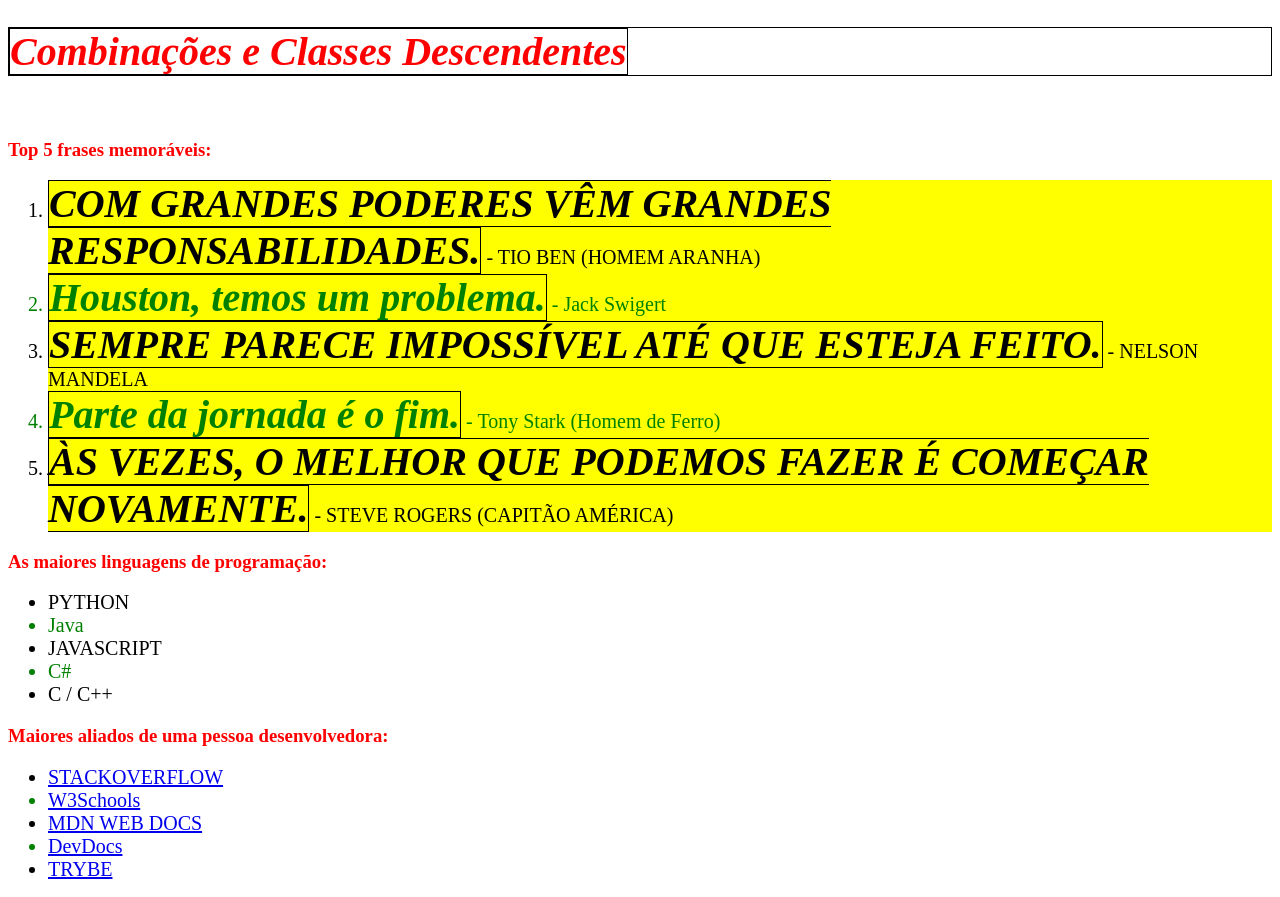
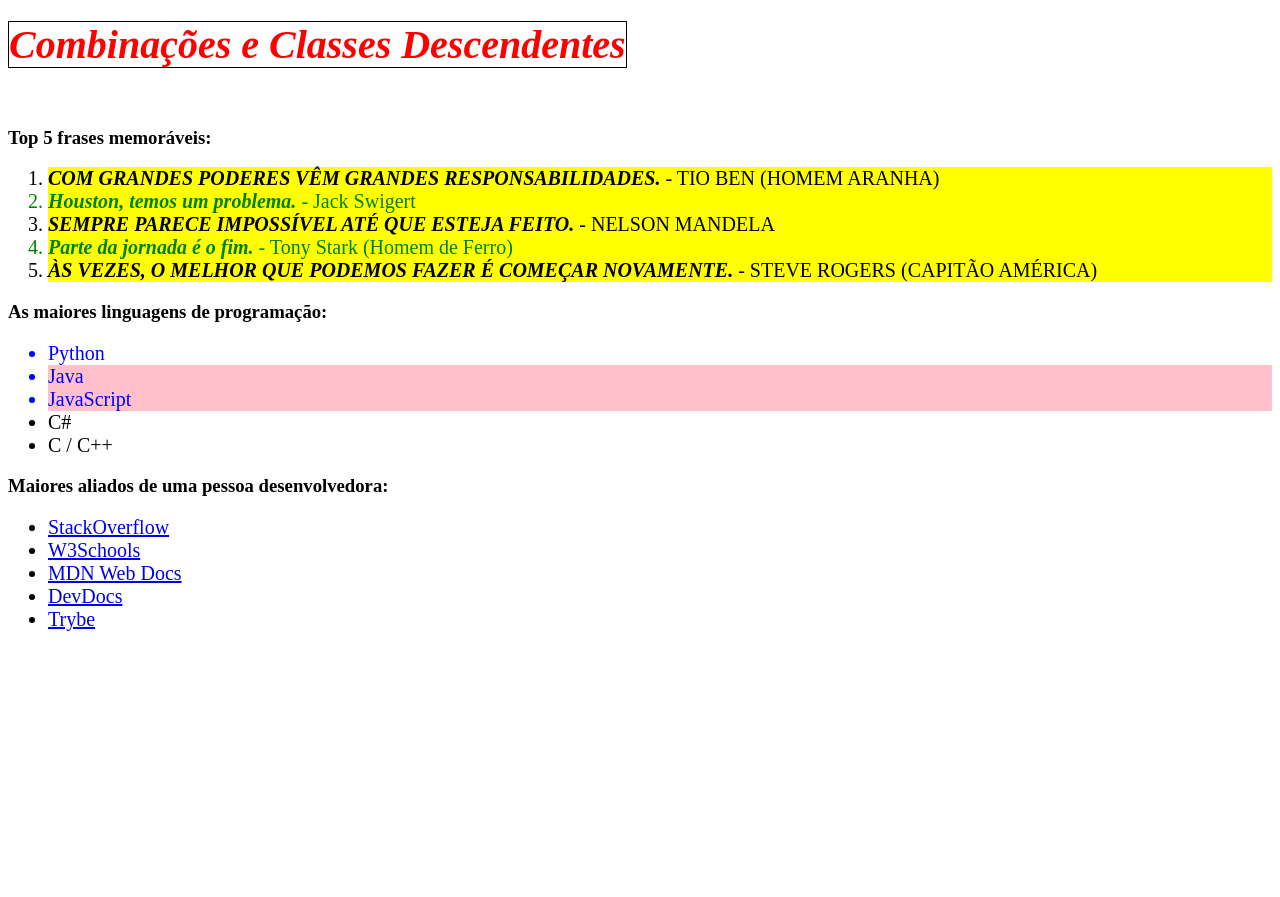
Before and after one commit to CleidsonGoes/CleidsonGoes-Fundamentos-Secao01, a plain HTML site: page Dia-03-Seletores_e_posicionamento/Combinações_e_Classes_Descendentes/index.html in a window 1280 px wide. After the commit the page ends 800 px from the top, so only its background shows below. Drawn offline with Linux system fonts and the light colour scheme.

Commit message:
combinações e classes descendentes

```diff
--- a/Dia-03-Seletores_e_posicionamento/Combinações_e_Classes_Descendentes/index.html
+++ b/Dia-03-Seletores_e_posicionamento/Combinações_e_Classes_Descendentes/index.html
@@ -17,10 +17,10 @@
       <li><em>Às vezes, o melhor que podemos fazer é começar novamente.</em> - Steve Rogers (Capitão América)</li>
     </ol>
     <h3>As maiores linguagens de programação:</h3>
-    <ul>
+    <ul id="linguagens">
       <li>Python</li>
-      <li>Java</li>
-      <li>JavaScript</li>
+      <li class="pink-bg">Java</li>
+      <li class="pink-bg">JavaScript</li>
       <li>C#</li>
       <li>C / C++</li>
     </ul>
--- a/Dia-03-Seletores_e_posicionamento/Combinações_e_Classes_Descendentes/style.css
+++ b/Dia-03-Seletores_e_posicionamento/Combinações_e_Classes_Descendentes/style.css
@@ -2,19 +2,19 @@ ol li {
     background-color: yellow;
 }
 
-li:nth-child(even) {
+ol li:nth-child(even) {
     color: green;
 }
 
-li:nth-child(odd) {
+ol li:nth-child(odd) {
     text-transform: uppercase;
 }
 
-h1,h2,h3 {
+h1,h2 {
     color: red;
 }
 
-h1,em {
+h1 em, h2 em {
     font-size: 40px;
     border: 1px solid black;
 }
@@ -34,14 +34,39 @@ ul li:nth-of-type(1) a:hover {
 ul li:nth-of-type(2) a:hover {
     font-weight: bold;
     color: green;
-
-
-
-
-ul:nth-of-type(1), ul li:nth-of-type(2), ul li:nth-of-type(3) {
+}
+ul li:nth-of-type(3) a:hover {
+    font-weight: bold;
+    color: black;
+}
+ul li:nth-of-type(4) a:hover {
+    font-weight: bold;
+    color: yellow;
+}
+ul li:nth-of-type(5) a:hover {
+    font-weight: bold;
+    color: green;
+}
+#linguagens li:not(:nth-child(n + 4)) {
     color: blue;
 }
 
-ul li Java* {
-    color: pink;
+.pink-bg {
+    background-color: pink;
 }
+
+  /*#aliados li a[href*="stackoverflow"] {
+    color: orange;
+  }
+  #aliados li a[href*="w3schools"] {
+    color: green;
+  }
+  #aliados li a[href*="mozilla"] {
+    color: black;
+  }
+  #aliados li a[href*="devdocs"] {
+    color: yellow;
+  }
+  #aliados li a[href*="trybe"] {
+    color: green;
+  }
```
